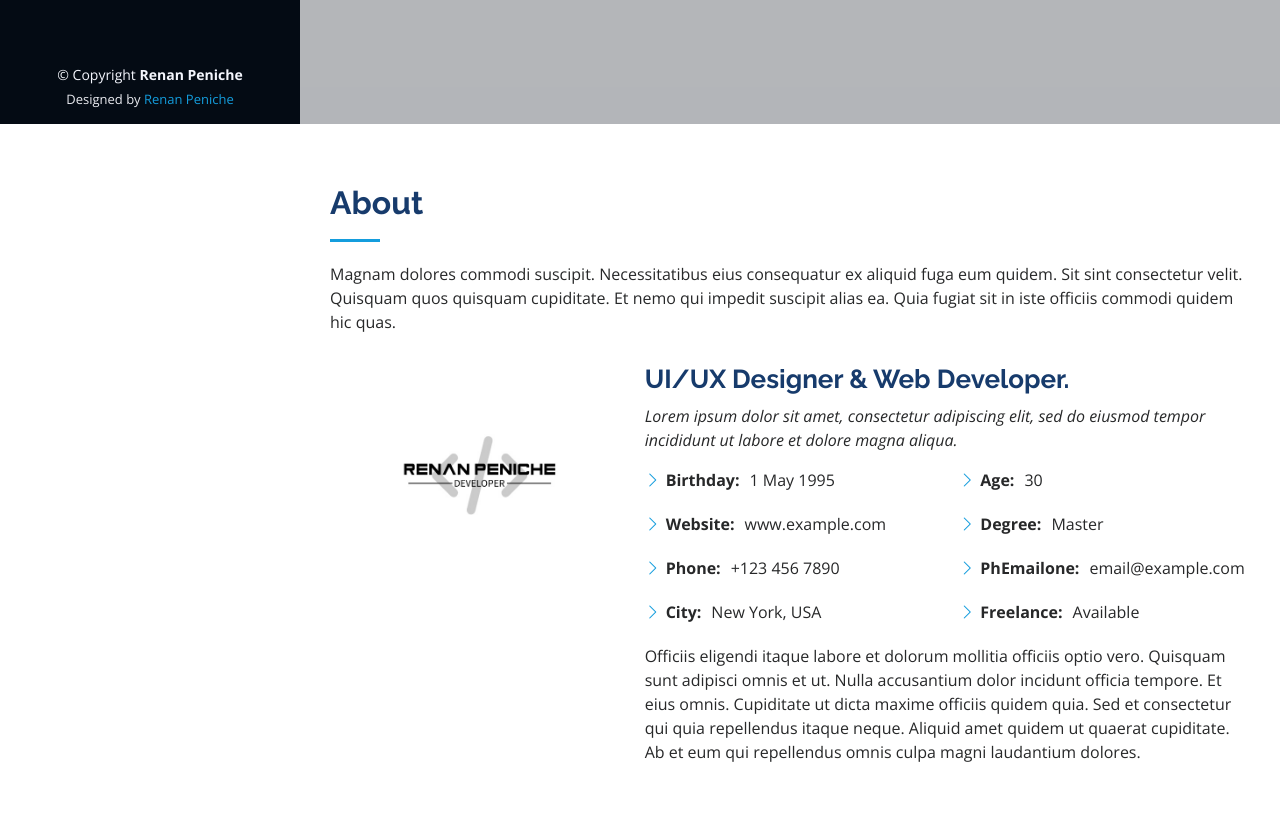
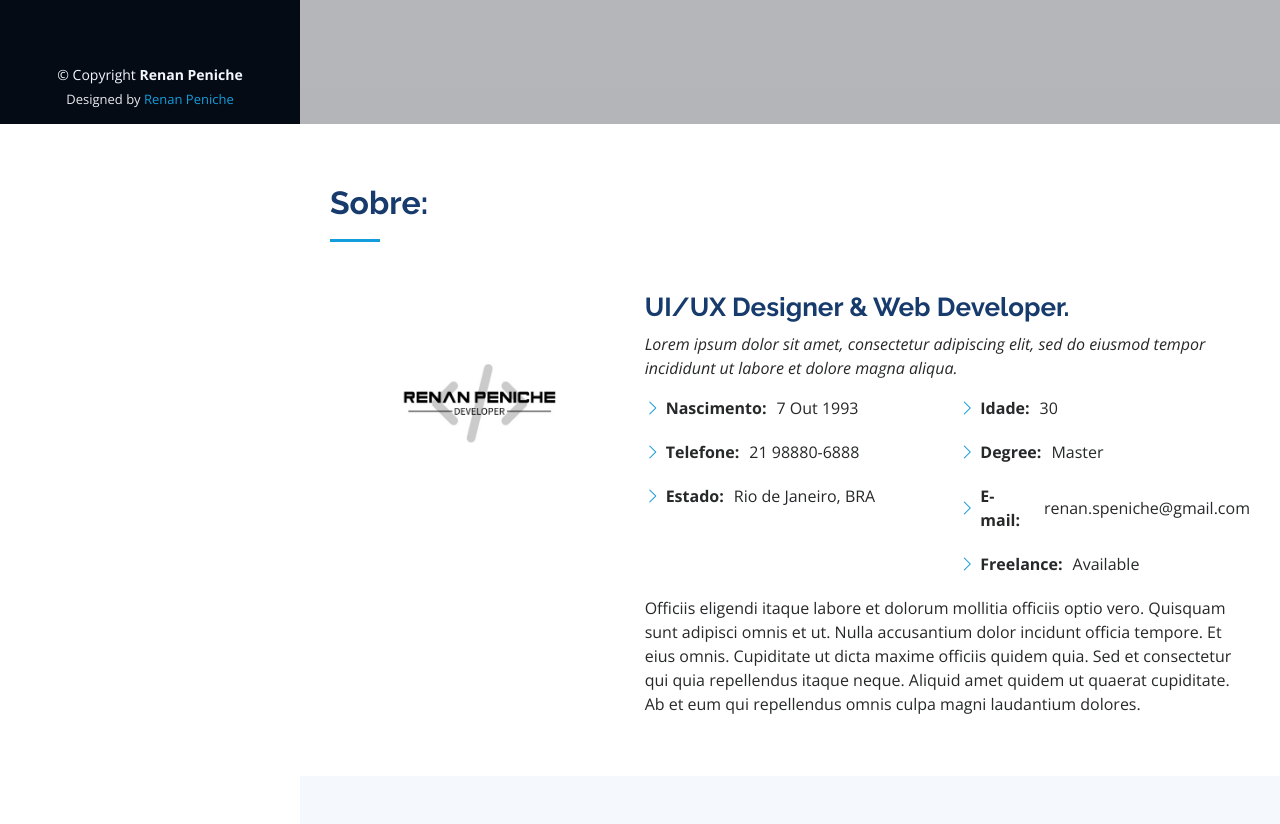
Before and after one commit to renanpeniche/portfolio, a plain HTML site: page index.html in a window 1280 px wide. Shown: the part 676-1500 px from the top of the page. Drawn offline with nearby package versions, Linux system fonts and the light colour scheme.

Commit message:
Atualização da seção Sobre

```diff
--- a/index.html
+++ b/index.html
@@ -85,8 +85,7 @@
       <div class="container">
 
         <div class="section-title">
-          <h2>About</h2>
-          <p>Magnam dolores commodi suscipit. Necessitatibus eius consequatur ex aliquid fuga eum quidem. Sit sint consectetur velit. Quisquam quos quisquam cupiditate. Et nemo qui impedit suscipit alias ea. Quia fugiat sit in iste officiis commodi quidem hic quas.</p>
+          <h2>Sobre:</h2>
         </div>
 
         <div class="row">
@@ -102,17 +101,16 @@
             <div class="row">
               <div class="col-lg-6">
                 <ul>
-                  <li><i class="bi bi-chevron-right"></i> <strong>Birthday:</strong> <span>1 May 1995</span></li>
-                  <li><i class="bi bi-chevron-right"></i> <strong>Website:</strong> <span>www.example.com</span></li>
-                  <li><i class="bi bi-chevron-right"></i> <strong>Phone:</strong> <span>+123 456 7890</span></li>
-                  <li><i class="bi bi-chevron-right"></i> <strong>City:</strong> <span>New York, USA</span></li>
+                  <li><i class="bi bi-chevron-right"></i> <strong>Nascimento:</strong> <span>7 Out 1993</span></li>
+                  <li><i class="bi bi-chevron-right"></i> <strong>Telefone:</strong> <span>21 98880-6888</span></li>
+                  <li><i class="bi bi-chevron-right"></i> <strong>Estado:</strong> <span>Rio de Janeiro, BRA</span></li>
                 </ul>
               </div>
               <div class="col-lg-6">
                 <ul>
-                  <li><i class="bi bi-chevron-right"></i> <strong>Age:</strong> <span>30</span></li>
+                  <li><i class="bi bi-chevron-right"></i> <strong>Idade:</strong> <span>30</span></li>
                   <li><i class="bi bi-chevron-right"></i> <strong>Degree:</strong> <span>Master</span></li>
-                  <li><i class="bi bi-chevron-right"></i> <strong>PhEmailone:</strong> <span>email@example.com</span></li>
+                  <li><i class="bi bi-chevron-right"></i> <strong>E-mail:</strong> <span>renan.speniche@gmail.com</span></li>
                   <li><i class="bi bi-chevron-right"></i> <strong>Freelance:</strong> <span>Available</span></li>
                 </ul>
               </div>
```
